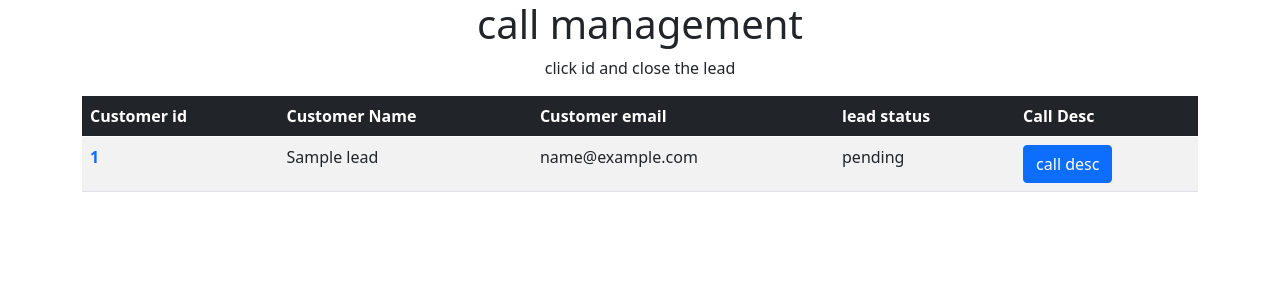
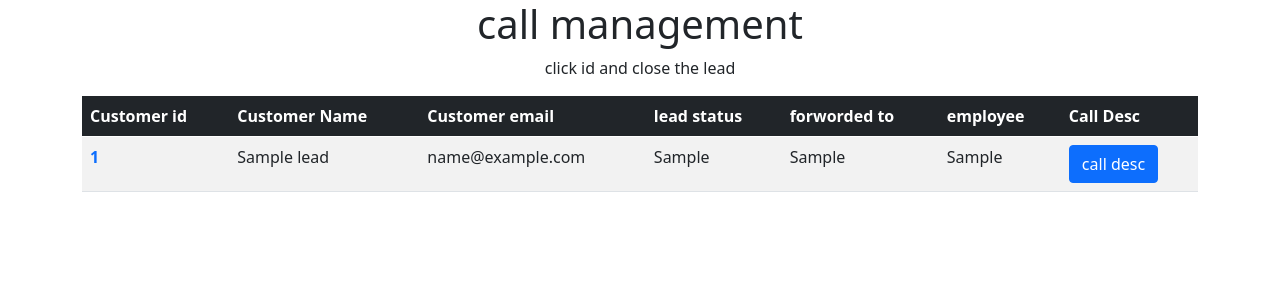
Before and after one commit to akash-vhotkar/salesandservises, a Node server app: page /emp/lead/callmanagement in a window 1280 px wide. Shown: the top 300 px of the page. Run offline with Node 20, Linux system fonts and the light colour scheme; tables that the repository leaves empty hold one stand-in row (values such as "Sample post"); some libraries are stand-ins or nearby versions.

Commit message:
employees segregation done

```diff
--- a/controller/employee.js
+++ b/controller/employee.js
@@ -22,9 +22,19 @@ module.exports = {
         })
 
 
-
-
-
+    },
+    finalcloselead: function (req, res, id) {
+        const forworded_department = req.body.forworded_department;
+        const employee_working = req.body.employee;
+        lead_form.findOneAndUpdate({ c_id: id }, {
+            forworded_to: forworded_department,
+            employee_working: employee_working,
+            lead_status: true,
+            lead_type: "successes"
+        }, { new: true }, (err, cust) => {
+            if (err) console.log(err);
+            res.redirect('/emp/lead/callmanagement')
+        })
 
     },
 
@@ -32,12 +42,16 @@ module.exports = {
         const customer_id = strongid.generate();
 
         const lead_data = {
+            emp_id: req.session.employee_id,
             c_name: req.body.c_name,
             c_no: req.body.c_no,
             c_id: customer_id,
             c_email: req.body.c_email,
             lead_status: false,
-            lead_type: req.body.lead_type
+            lead_type: req.body.lead_type,
+            forworded_to: "nan",
+            employee_working: "nan"
+
         }
         if (req.session.type) {
             lead_form.create(lead_data).then(() => {
@@ -62,7 +76,8 @@ module.exports = {
 
     },
     callmanagement: function (req, res) {
-        lead_form.find({ lead_status: false }).then((cust) => {
+        const emp_id = req.session.employee_id;
+        lead_form.find({ emp_id: emp_id }).then((cust) => {
 
             res.render('callmanage', { cust });
 
@@ -241,6 +256,7 @@ module.exports = {
         req.session.username = username;
         employee.findOne({ emp_name: username }).then(emp => {
             if (emp && emp.password == password) {
+                req.session.employee_id = emp.emp_id
                 if (emp.type == "employee") {
                     req.session.type = "employee";
                     res.redirect('/emp/');
--- a/router/emp.js
+++ b/router/emp.js
@@ -1,3 +1,4 @@
+const { Router } = require('express');
 const express = require('express');
 const router = express.Router();
 const employee_controller = require('../controller/employee');
@@ -67,6 +68,9 @@ router.get('/register', (req, res) => {
 router.get('/lead/closelead/:id', (req, res) => {
     employee_controller.close_lead(req, res, req.params.id);
 })
+router.post('/lead/closelead/:id/close', (req, res) => {
+    employee_controller.finalcloselead(req, res, req.params.id);
+})
 
 
 router.get('/lead/service/details', (req, res) => {
--- a/views/callmanage.ejs
+++ b/views/callmanage.ejs
@@ -43,7 +43,11 @@
                     <th scope="col">Customer Name</th>
                     <th scope="col">Customer email</th>
                     <th scope="col">lead status</th>
+                    <th scope="col">forworded to</th>
+                    <th scope="col">employee</th>
+
                     <th scope="col">Call Desc</th>
+
 
                 </tr>
             </thead>
@@ -67,7 +71,13 @@
                                 <%- i.c_email %>
                             </td>
                             <td>
-                                pending
+                                <%- i.lead_type%>
+                            </td>
+                            <td>
+                                <%- i.forworded_to%>
+                            </td>
+                            <td>
+                                <%-i.employee_working%>
                             </td>
 
                             <td>
```
Also changed, not shown: model/lead.js (+11 -0 lines), views/closelead.ejs (+6 -5 lines).
